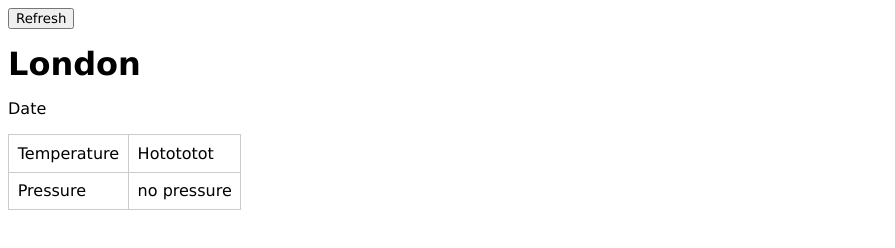
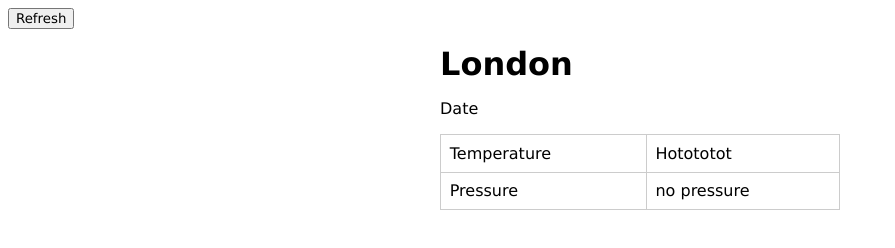
Before and after one commit to All-the-good-names-were-taken/weather, a plain HTML site: page index.html in a window 1280 px wide. Shown: the whole page, without its empty margins (0-895 px from the left). Drawn offline with Linux system fonts and the light colour scheme.

Commit message:
Position the results table horizontal centre.

```diff
--- a/index.html
+++ b/index.html
@@ -8,7 +8,7 @@
 
   <button id="go-button">Refresh</button>
 
-  <div>
+  <div class='content'>
 
     <div id='city'>
       London
@@ -17,7 +17,7 @@
       Date
     </div>
 
-    <table>
+    <table id='weather-items'>
       <tbody>
         <tr id='temperature-item'>
           <td class='item-label'>
--- a/styles/main.css
+++ b/styles/main.css
@@ -3,6 +3,14 @@
   font-family: Verdana, sans-serif;
 }
 
+.content {
+  width: 25rem;
+  margin: 0 auto;
+}
+
+#weather-items {
+  width: 100%;
+}
 #city,
 #current-time {
   margin: 1rem 0;
```
